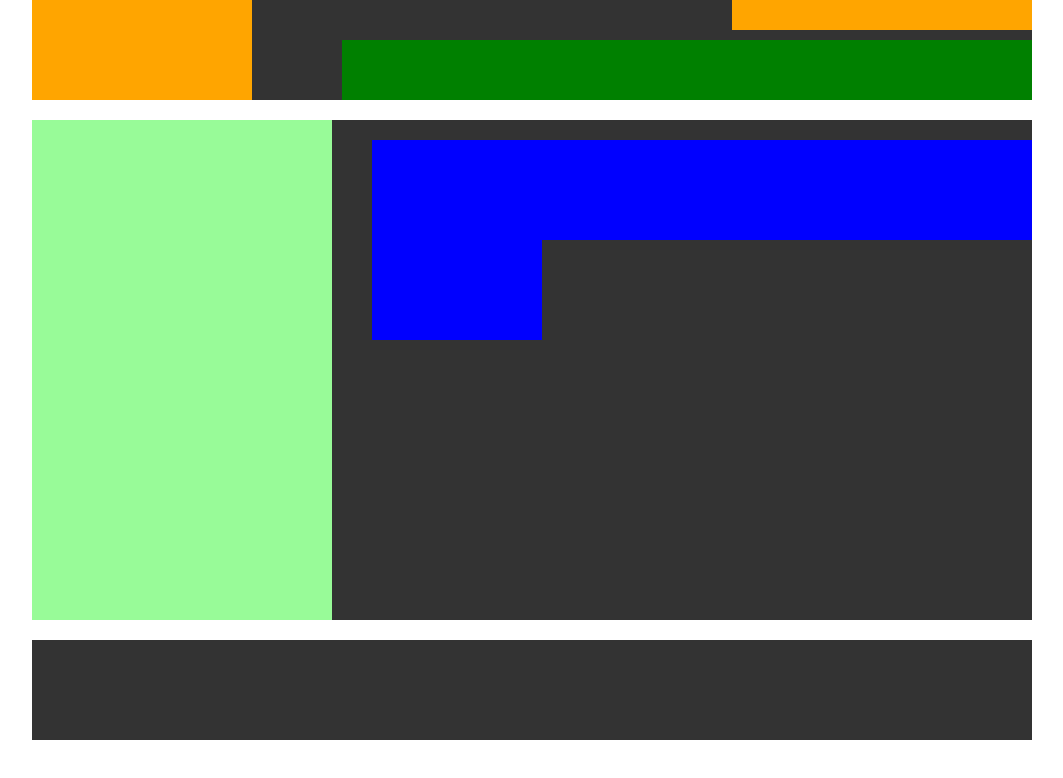
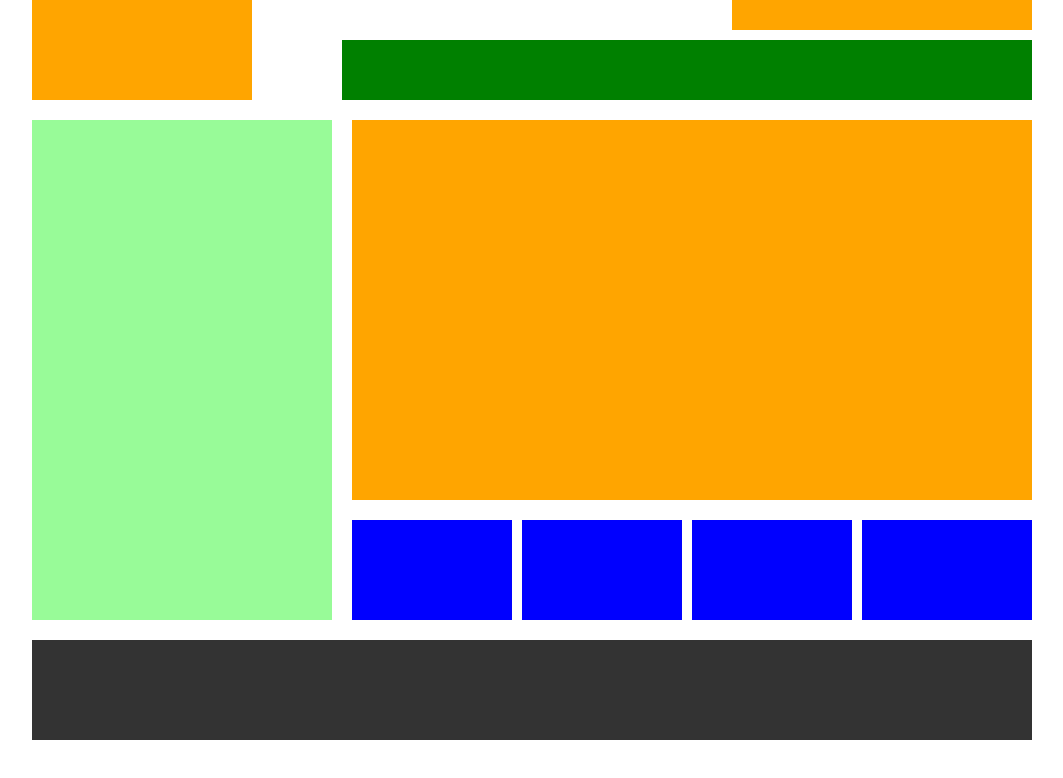
Before and after one commit to wj188888/vue_base, a plain HTML site: page code/HTML/浮动/布局.html in a window 1280 px wide. Shown: the whole page, without its empty margins (108-1171 px from the left). Drawn offline with Linux system fonts and the light colour scheme.

Commit message:
必须完成的任务

```diff
--- a/code/HTML/浮动/布局.html
+++ b/code/HTML/浮动/布局.html
@@ -13,13 +13,13 @@
             width: 1000px;
             height: 100px;
             margin: 0 auto;
-            background-color: #333;
+            /* background-color: #333; */
         }
         .content {
             width: 1000px;
             height: 500px;
             margin: 20px auto;
-            background-color: #333;
+
         }
         footer {
             width: 1000px;
@@ -54,34 +54,39 @@
         }
         .content main {
             float: right;
-            width: 660px;
+            width: 680px;
             height: 500px;
             padding-left: 20px;
             /* background-color: red; */
         }
-        .conten main .qita {
-            width: 660px;
-            height: 400px;
-            /* margin-bottom: 30px; */
-            background-color:  orange;
-            padding-left: 20px;
+        .content main .banner {
+            width: 680px;
+            height: 380px;
+            background-color: orange;
         }
         .content main .pics {
-            width: 660px;
+            width: 680px;
             height: 100px;
             margin-top: 20px;
-            background-color: blue;
+            /* background-color: blue; */
         }
         .content main .pics ul {
+            /* 去掉小圆点 */
             list-style: none;
         }
         .content main .pics ul li {
             float: left;
-            width: 170px;
+            width: 160px;
             height: 100px;
             background-color: blue;
             margin-right: 10px;
+
         }
+        .content main .pics ul li:last-child {
+            width: 170px;
+            margin-right: 0;
+        }
+
     </style>
 </head>
 <body>
@@ -93,7 +98,7 @@
     <section class="content">
         <aside class="ad"></aside>
         <main>
-            <div class="qita"></div>
+            <div class="banner"></div>
             <div class="pics">
                 <ul>
                     <li></li>
@@ -103,7 +108,6 @@
                 </ul>
             </div>
 
-
         </main>
     </section>
     <footer>
```
